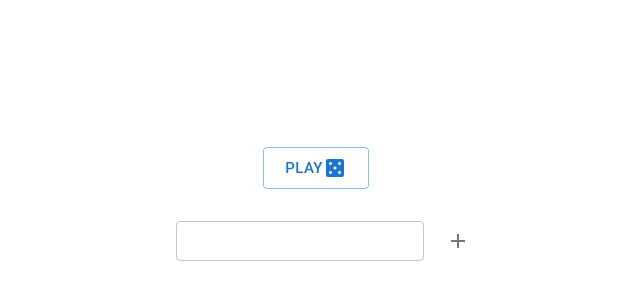
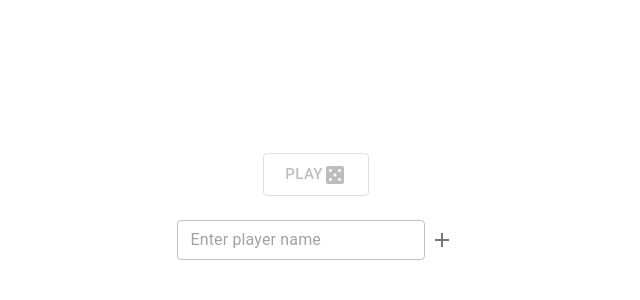
Before and after one commit to larreaf/generala-scorer, a React (Vite) app: page / in a window 1280 px wide. Shown: the part 180-480 px from the top of the page, without its empty margins (324-964 px from the left). Built offline with nearby package versions, Linux system fonts and the light colour scheme.

Commit message:
Improve player inscription

```diff
--- a/src/components/UserInscription/index.tsx
+++ b/src/components/UserInscription/index.tsx
@@ -1,20 +1,20 @@
 import styled from '@emotion/styled';
 import {
   Add as AddIcon,
+  Casino as CasinoIcon,
   Delete as DeleteIcon,
-  Casino as CasinoIcon,
 } from '@mui/icons-material';
-import { TextField } from '@mui/material';
+import { FormControl, FormHelperText, TextField } from '@mui/material';
 import Button from '@mui/material/Button';
 import Collapse from '@mui/material/Collapse';
 import IconButton from '@mui/material/IconButton';
 import List from '@mui/material/List';
 import ListItem from '@mui/material/ListItem';
 import ListItemText from '@mui/material/ListItemText';
-import * as React from 'react';
+import { useMemo, useState } from 'react';
+import { useNavigate } from 'react-router-dom';
 import { TransitionGroup } from 'react-transition-group';
 import useScorer from '../../hooks/useScorer';
-import { useNavigate } from 'react-router-dom';
 
 const StyledUsers = styled.div`
   background-color: white;
@@ -67,61 +67,91 @@ function renderItem({ item, handleRemoveFruit }: RenderItemOptions) {
 
 const UserInscription = () => {
   const navigate = useNavigate();
-  const [fruitsInBasket, setFruitsInBasket] = React.useState<Array<string>>([]);
-  const [playerName, setPlayerName] = React.useState<string>("");
+
+  const [inputError, setInputError] = useState<boolean>(false);
+
+  const [playerName, setPlayerName] = useState<string>("");
 
   const { addUser, removeUser, getUsers } = useScorer();
 
-  // for (let i = 0; i < fruitsInBasket.length; i++) {
-  //   addUser(fruitsInBasket[i]);
-  // }
-
   const handleAddFruit = () => {
-    const nextHiddenItem = FRUITS.find((i) => !fruitsInBasket.includes(i));
+    const nextHiddenItem = FRUITS.find((f) => !getUsers.find(u => u.split(' ')[0] == f.split(' ')[0]));
     if (nextHiddenItem) {
-      setFruitsInBasket((prev) => [nextHiddenItem, ...prev]);
+      // setFruitsInBasket((prev) => [nextHiddenItem, ...prev]);
       const fruit = nextHiddenItem.split(' ')[0]
       const player = fruit + ' ' + playerName;
       addUser(player);
+      setPlayerName("");
     }
   };
 
   const handleRemoveFruit = (item: string) => {
-    setFruitsInBasket((prev) => [...prev.filter((i) => i !== item)]);
+    // setFruitsInBasket((prev) => [...prev.filter((i) => i !== item)]);
     removeUser(item);
+    setInputError(false);
   };
+
+  const errorHelperText = useMemo(() => {
+    if (inputError) {
+      return 'You cannot add more players';
+    }
+
+    return '';
+  }, [inputError]);
+
+  const disableInput = useMemo(() => {
+    return getUsers.length >= FRUITS.length;
+  }, [getUsers])
+
+  const handleSubmit = (e: React.FormEvent<HTMLFormElement>) => {
+    e.preventDefault();
+
+    if (disableInput) {
+      setInputError(true);
+      return;
+    }
+
+    handleAddFruit();
+  }
 
   return (
     <StyledUsers>
       <Button
         variant='outlined'
         size='large'
-        sx={{marginTop: '16px'}}
+        sx={{ marginTop: '16px' }}
+        disabled={getUsers.length == 0}
         onClick={() => navigate("/scorer")}
       >
         Play
         <CasinoIcon />
       </Button>
       <List sx={{ mt: 1 }}>
-        <ListItem
-          secondaryAction={
+        <ListItem>
+          <form noValidate autoComplete="off" onSubmit={handleSubmit}>
+            <FormControl>
+              <div style={{ display: 'flex', flexDirection: 'row', justifyContent: 'space-between' }}>
+                <TextField
+                  error={errorHelperText != ''}
+                  size='small'
+                  value={playerName}
+                  placeholder="Enter player name"
+                  onChange={(e) => setPlayerName(e.target.value)}
+                />
                 <IconButton
                   edge="end"
                   aria-label="add-player"
                   title="Add player"
                   size='small'
-              disabled={fruitsInBasket.length >= FRUITS.length}
+                  disabled={disableInput}
                   onClick={handleAddFruit}
                 >
                   <AddIcon />
                 </IconButton>
-          }
-        >
-          <ListItem>
-            <TextField
-              size='small'
-              onChange={(e) => setPlayerName(e.target.value)} />
-          </ListItem>
+              </div>
+              <FormHelperText error={errorHelperText != ''} >{errorHelperText}</FormHelperText>
+            </FormControl>
+          </form>
         </ListItem>
       </List>
       <List sx={{ mt: 1 }}>
```
Lines whose indentation alone changed are shown as unchanged.
